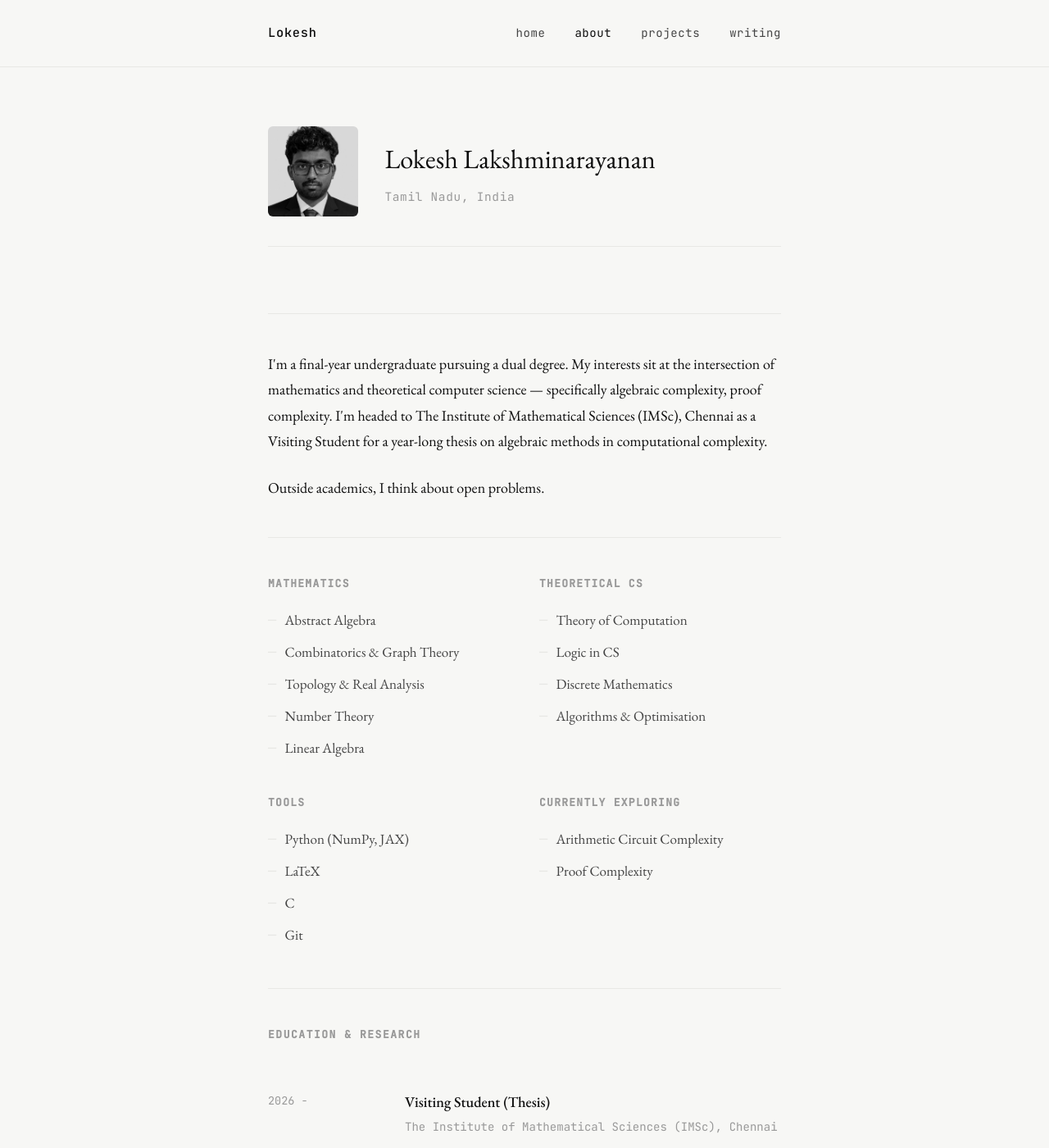
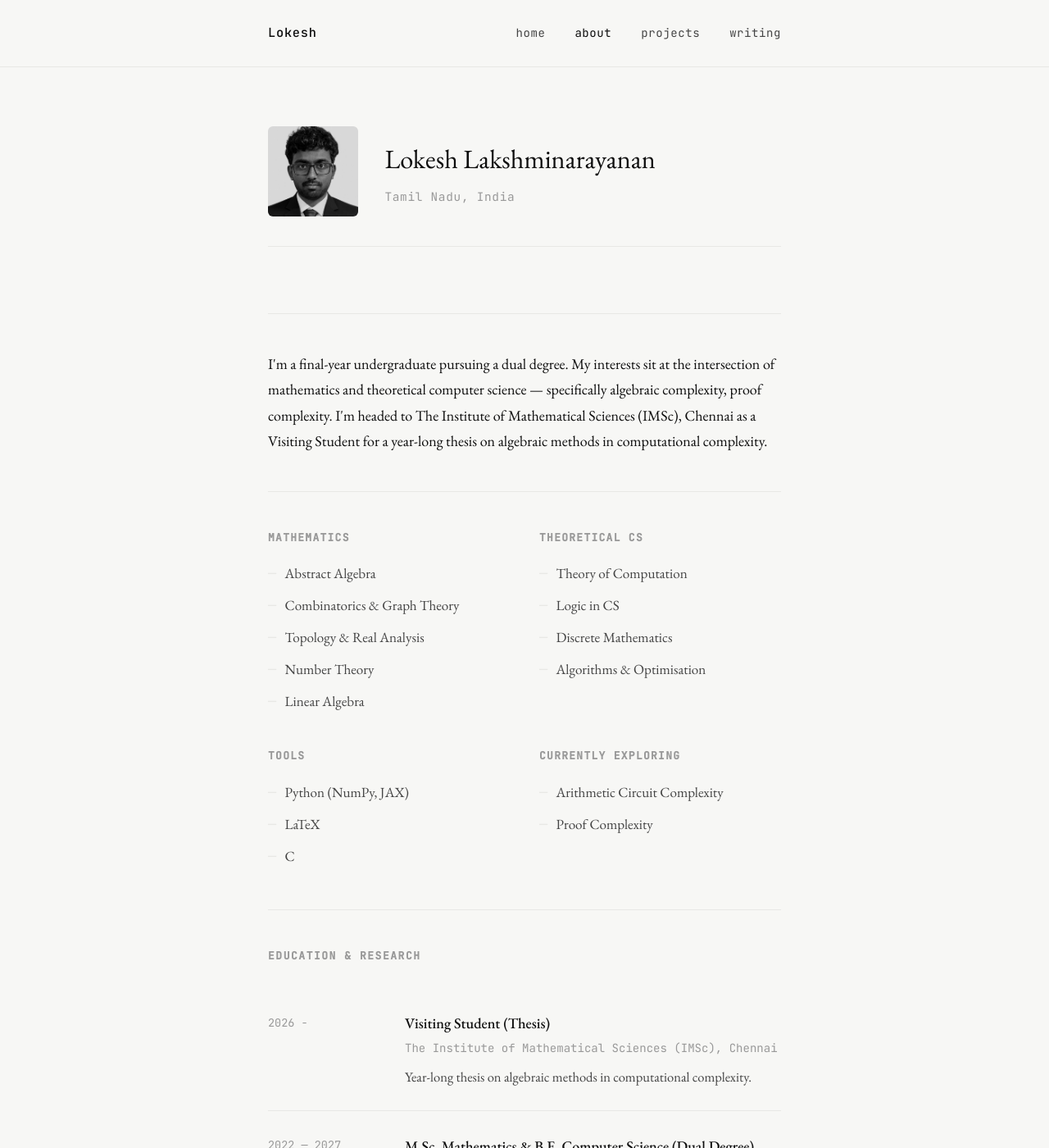
Before and after one commit to Lokesh-bitshyd22/Lokesh-bitshyd22.github.io, a Jekyll site: the page built from about.md, in a window 1280 px wide and 1400 px high. Shown: the whole window at 82% size. Built offline with Jekyll 4.4.1, drawn with Linux system fonts in a browser that asks for light colours.

Commit message:
Update about.md to remove comments and skills
Removed comment about thinking on open problems and Git from skills list.

```diff
--- a/about.md
+++ b/about.md
@@ -22,7 +22,7 @@ permalink: /about/
     as a Visiting Student for a year-long thesis on algebraic methods in computational complexity.
   </p>
   <p>
-    Outside academics, I think about open problems.
+   <!-- Outside academics, -->
   </p>
 </div>
 
@@ -52,7 +52,6 @@ permalink: /about/
       <li>Python (NumPy, JAX)</li>
       <li>LaTeX</li>
       <li>C</li>
-      <li>Git</li>
     </ul>
   </div>
   <div class="skill-group">
```
